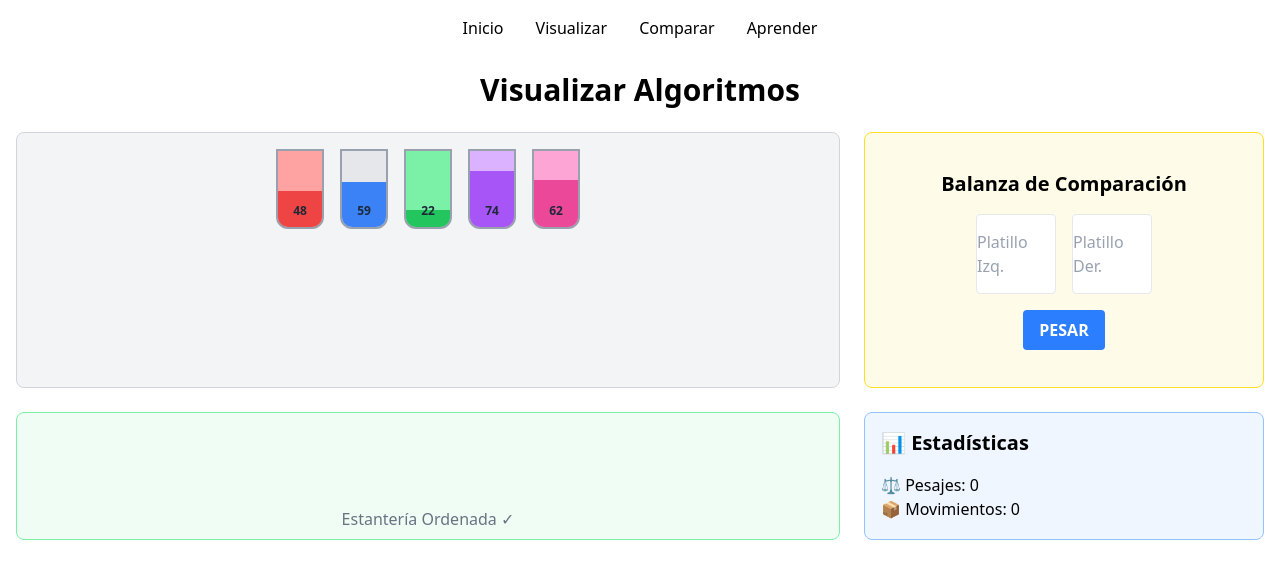
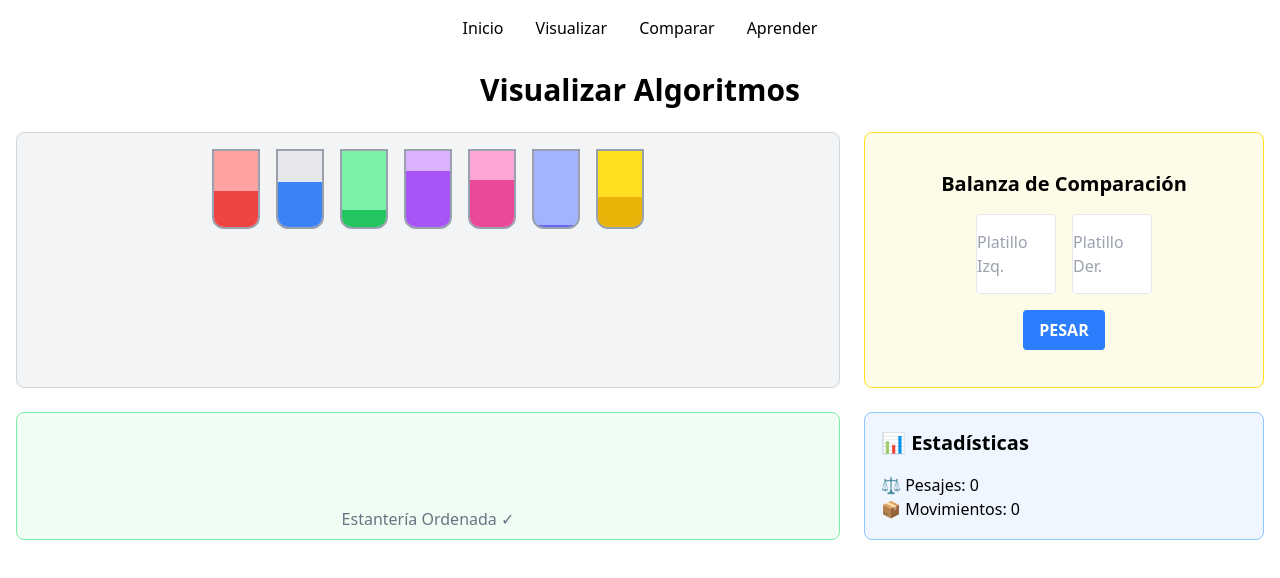
Before and after one commit to helvetios16/sortLearn, a Vue app: page /visualize in a window 1280 px wide. Shown: the top 578 px of the page. Built offline with nearby package versions, Linux system fonts and the light colour scheme.

Commit message:
refactor(components): remove weight label from Bottle and update default bottle count
Remove weight display from Bottle component as it's no longer needed in the UI
Update default bottle count in Visualize from 5 to 7 for better demonstration

```diff
--- a/src/components/Bottle.vue
+++ b/src/components/Bottle.vue
@@ -8,9 +8,7 @@
       class="liquid w-full"
       :style="{ height: `${weight}%`, backgroundColor: liquidColor }"
     ></div>
-    <span class="text-xs text-gray-800 font-bold absolute bottom-2">
-      {{ weight }}
-    </span>
+
   </div>
 </template>
 
--- a/src/views/Visualize.vue
+++ b/src/views/Visualize.vue
@@ -183,7 +183,7 @@ const generateRandomBottles = (count: number): Bottle[] => {
 };
 
 // Reactive state
-const workbenchBottles = ref<Bottle[]>(generateRandomBottles(5));
+const workbenchBottles = ref<Bottle[]>(generateRandomBottles(7));
 const leftPanBottle = ref<Bottle[]>([]);
 const rightPanBottle = ref<Bottle[]>([]);
 const sortedShelfBottles = ref<Bottle[]>([]);
```
